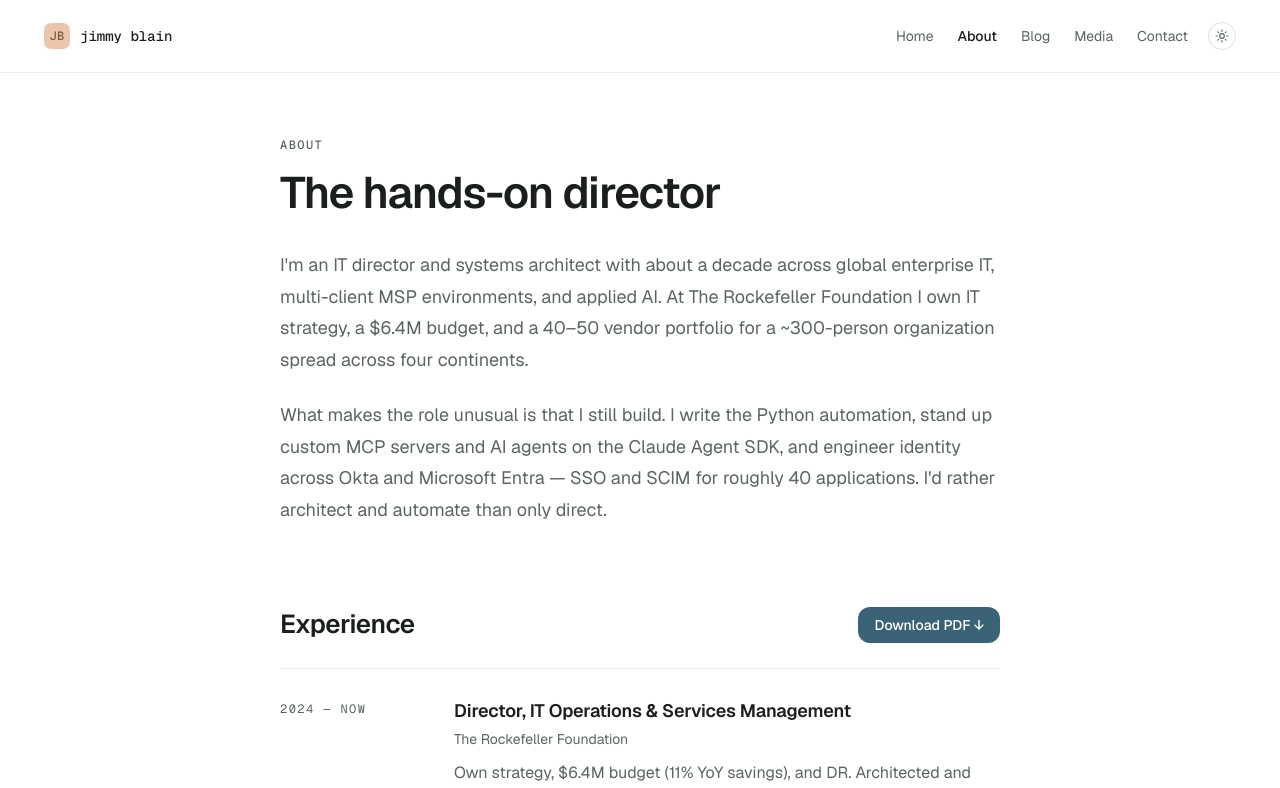
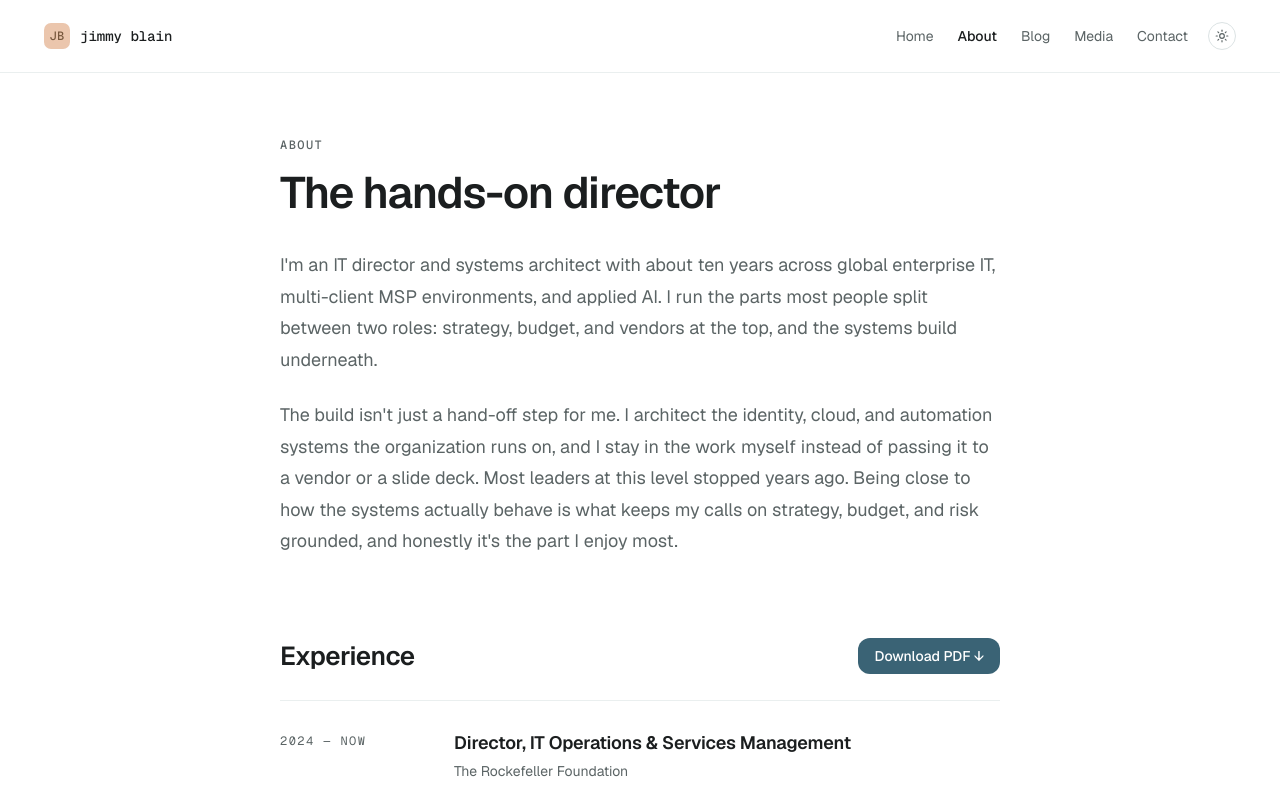
Before and after one commit to jimmyblain/personal-website, a Next.js app: page /about in a window 1280 px wide. Shown: the top 788 px of the page. Built offline with nearby package versions, Linux system fonts and the light colour scheme.

Commit message:
Update the about page to be more generalized and marketable

```diff
--- a/app/about/page.tsx
+++ b/app/about/page.tsx
@@ -54,16 +54,15 @@ export default function AboutPage() {
 
       <div className="mt-8 space-y-6 text-lg leading-[1.75] text-muted-foreground">
         <p>
-          I'm an IT director and systems architect with about a decade across global enterprise
-          IT, multi-client MSP environments, and applied AI. At The Rockefeller Foundation I own
-          IT strategy, a $6.4M budget, and a 40–50 vendor portfolio for a ~300-person organization
-          spread across four continents.
+          I'm an IT director and systems architect with about ten years across global enterprise IT,
+          multi-client MSP environments, and applied AI. I run the parts most people split between two roles:
+          strategy, budget, and vendors at the top, and the systems build underneath.
         </p>
         <p>
-          What makes the role unusual is that I still build. I write the Python automation, stand
-          up custom MCP servers and AI agents on the Claude Agent SDK, and engineer identity
-          across Okta and Microsoft Entra — SSO and SCIM for roughly 40 applications. I'd rather
-          architect and automate than only direct.
+          The build isn't just a hand-off step for me. I architect the identity, cloud, and automation systems
+          the organization runs on, and I stay in the work myself instead of passing it to a vendor or a slide deck.
+          Most leaders at this level stopped years ago. Being close to how the systems actually behave is what
+          keeps my calls on strategy, budget, and risk grounded, and honestly it's the part I enjoy most.
         </p>
       </div>
 
```
